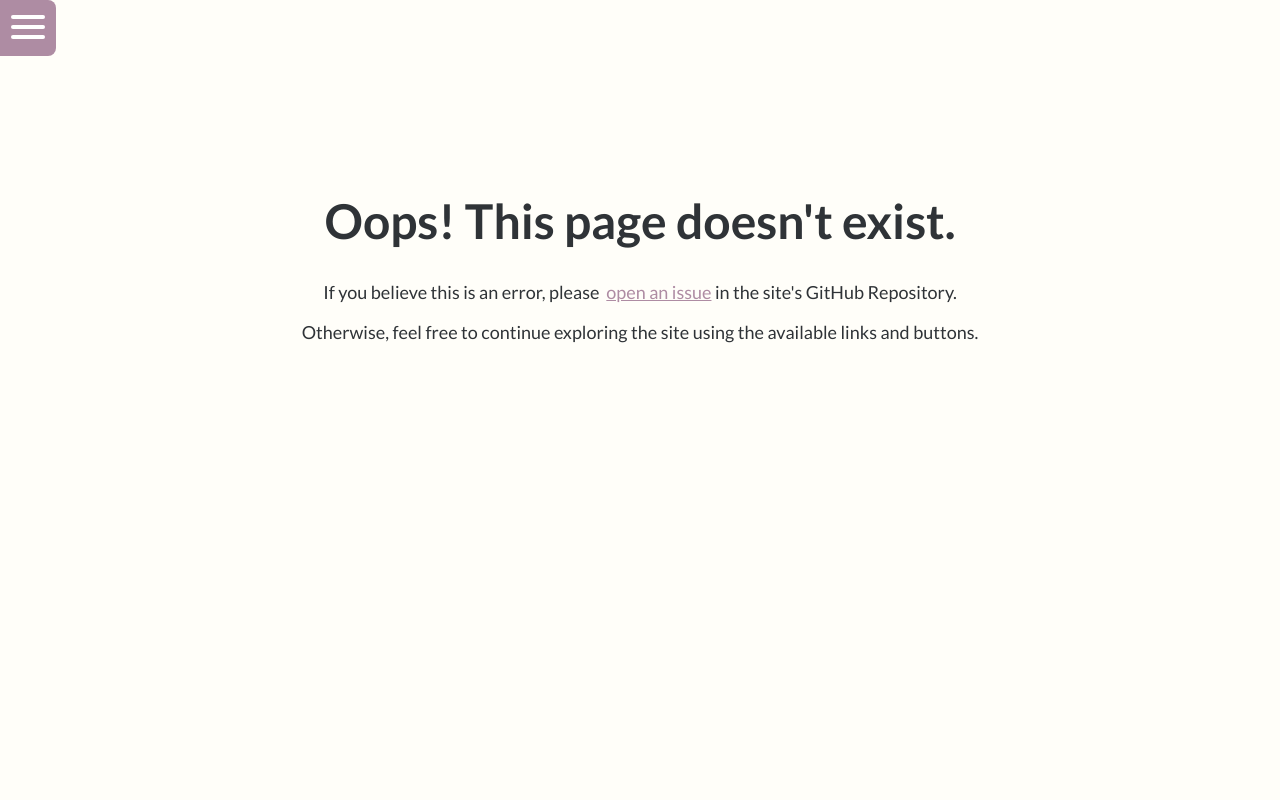
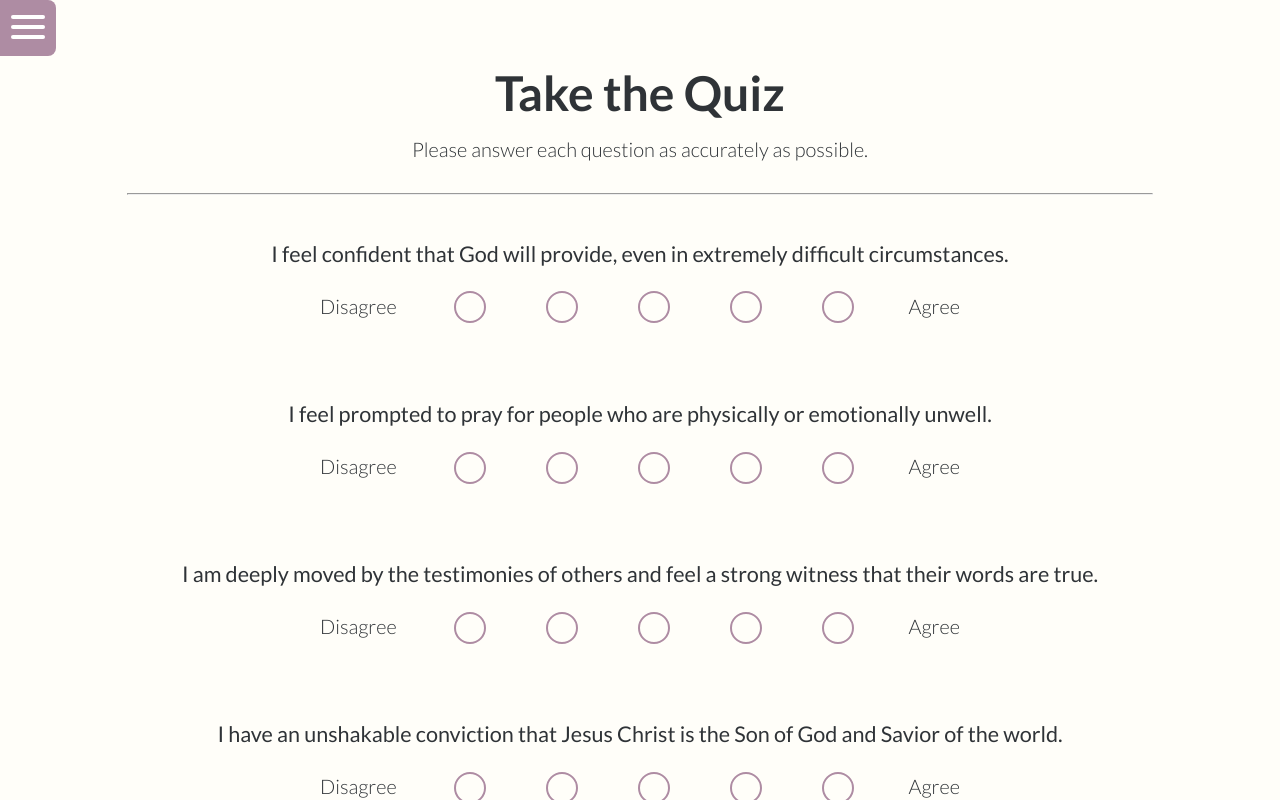
Before and after one commit to BeauYancey/spiritual-gifts, a React (Vite) app: page /quiz in a window 1280 px wide. Built offline with nearby package versions, Linux system fonts and the light colour scheme.

Commit message:
add quiz page

```diff
--- a/src/App.tsx
+++ b/src/App.tsx
@@ -1,5 +1,6 @@
 import Router from "./components/Router";
 import LearnMore from "./views/LearnMore";
+import Quiz from "./views/Quiz";
 
 export default function App() {
 
@@ -7,6 +8,10 @@ export default function App() {
     {
       path: '/',
       component: LearnMore
+    },
+    {
+      path: '/quiz',
+      component: Quiz
     }
   ]
 
--- a/src/components/Navbar.tsx
+++ b/src/components/Navbar.tsx
@@ -1,5 +1,6 @@
 import { useState } from "react";
 import MenuIcon from "../assets/menu.svg?react"
+import { Link } from "@tanstack/react-router";
 
 export default function Navbar() {
 	const [navbarState, setNavbarState] = useState('closed')
@@ -10,9 +11,9 @@ export default function Navbar() {
 					<MenuIcon />
 				</button>
 				<div className='nav-content'>
-					<a href='/'>Quiz</a>
-					<a href='/'>Learn More</a>
-					<a href='/'>Commit to Growth</a>
+					<Link to='/quiz'>Quiz</Link>
+					<Link to='/'>Learn More</Link>
+					<Link to='/commit'>Commit to Growth</Link>
 				</div>
 			</nav>
 		</>
--- /dev/null
+++ b/src/components/QuizQuestion.tsx
@@ -0,0 +1,21 @@
+interface Props {
+	id: string;
+	text: string;
+}
+
+export default function QuizQuestion(props: Props) {
+	return (
+		<div className="question-container">
+			<h3>{props.text}</h3>
+			<div className="answer-options">
+				<label>Disagree</label>
+				<input type="radio" name={props.id} value={0}/>
+				<input type="radio" name={props.id} value={1}/>
+				<input type="radio" name={props.id} value={2}/>
+				<input type="radio" name={props.id} value={3}/>
+				<input type="radio" name={props.id} value={4}/>
+				<label>Agree</label>
+			</div>
+		</div>
+	);
+}
--- a/src/index.css
+++ b/src/index.css
@@ -87,7 +87,14 @@ main {
   width: 100%;
   padding: 2rem 8rem;
   color: #2F3337;
-  overflow: auto;
+  overflow-x: hidden;
+  overflow-y: auto;
+  display: flex;
+  flex-direction: column;
+}
+
+main a {
+  color: var(--purple);
 }
 
 main h1 {
@@ -96,20 +103,84 @@ main h1 {
 }
 
 main > section {
-  margin: 2rem 0;
+  margin: 1rem 0;
 }
 
 main h2 {
   font-size: 32px;
-  margin: .5rem 0;
+  margin: .75rem 0;
 }
 
 main p {
   font-size: 18px;
+  margin: .5rem 0
 }
 
-main a {
-  color: var(--purple);
+/* QUIZ PAGE */
+
+main.quiz-page {
+  align-items: center;
+}
+
+main.quiz-page > h1 {
+  margin-bottom: .5rem;
+}
+
+main.quiz-page > p.instructions {
+  text-align: center;
+  font-weight: 300;
+  font-size: 1.25rem;
+}
+
+main.quiz-page > hr {
+  width: 100%;
+  margin: 1.5rem;
+}
+
+.question-container {
+  display: flex;
+  flex-direction: column;
+  align-items: center;
+  width: 100%;
+  margin-bottom: 3.5rem;
+}
+
+.question-container > h3 {
+  text-align: center;
+  font-weight: 500;
+  font-size: 1.35rem;
+}
+
+.question-container > .answer-options {
+  display: flex;
+  flex-direction: row;
+  width: 75%;
+  min-width: 18rem;
+  max-width: 40rem;
+  justify-content: space-between;
+  align-items: center;
+}
+
+.question-container > .answer-options > label {
+  font-size: 1.25rem;
+  font-weight: 300;
+}
+
+.question-container > .answer-options > input[type="radio"] {
+  height: 2rem;
+  width: 2rem;
+  background-color: var(--white);
+  appearance: none;  /* Removes default styling */
+  border: 2px solid var(--purple);  /* Custom border */
+  border-radius: 50%; /* Makes it round again */
+  transition: background ease-in-out 0.125s;
+  cursor: pointer;
+}
+
+
+.question-container > .answer-options > input[type="radio"]:checked {
+  background: var(--purple);
+  border: 2px solid var(--purple); /* Keeps the border purple */
 }
 
 @media (orientation: portrait) {
@@ -158,3 +229,10 @@ main a {
     width: calc(100% - 4rem);
   }
 }
+
+@media (max-width: 600px) {
+  .question-container > .answer-options > input[type="radio"] {
+    height: 1.5rem;
+    width: 1.5rem;
+  }
+}
--- /dev/null
+++ b/src/views/Quiz.tsx
@@ -0,0 +1,43 @@
+import QuizQuestion from "../components/QuizQuestion";
+
+export default function Quiz() {
+
+	const questions = [
+		{
+			text: "I feel confident that God will provide, even in extremely difficult circumstances."
+		},
+		{
+			text: "I feel prompted to pray for people who are physically or emotionally unwell."
+		},
+		{
+			text: "I am deeply moved by the testimonies of others and feel a strong witness that their words are true."
+		},
+		{
+			text: "I have an unshakable conviction that Jesus Christ is the Son of God and Savior of the world."
+		},
+		{
+			text: "I enjoy studying the scriptures in depth and feel illuminated by new insights."
+		},
+		{
+			text: "I trust God's promises, even when I can't see how they'll come true."
+		},
+		{
+			text: "I've experienced or witnessed events that I believe were miracles."
+		},
+		{
+			text: "I feel prompted to call others to repentance when they are acting contrary to God's commandments."
+		},
+		{
+			text: "I feel comforted by the thought of heavenly messengers being close."
+		}
+	]
+
+	return (
+		<main className='quiz-page'>
+			<h1>Take the Quiz</h1>
+			<p className="instructions">Please answer each question as accurately as possible.</p>
+			<hr />
+			{questions.map((q, i) => <QuizQuestion key={i} id={'q' + i.toString()} {...q} />)}
+		</main>
+	);
+}
```
